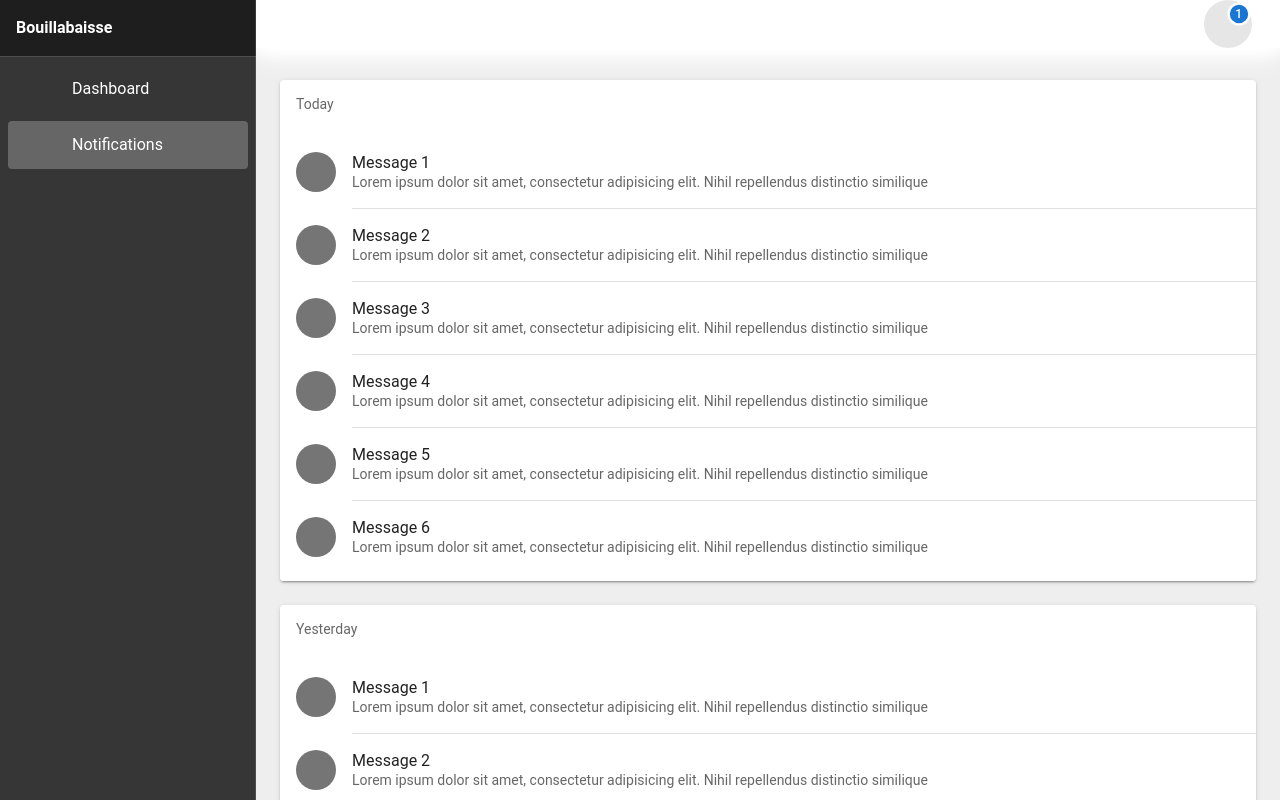
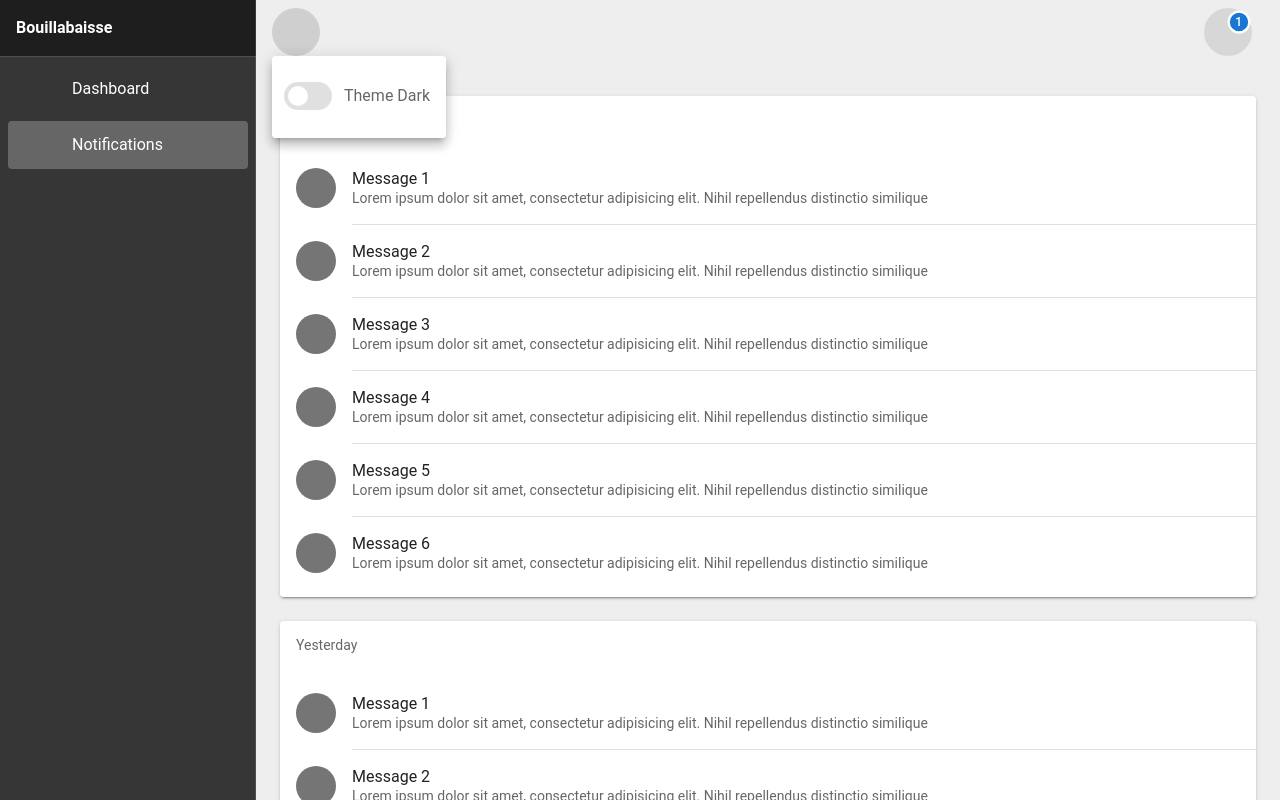
Before and after one commit to italobologna/bouillabaisse-monitor, a Vue app in the folder bouillabaisse-frontend/: page /notifications in a window 1280 px wide. Both pictures are taken after a click on the button 296 px from the left and 24 px from the top of the page. Shown: the top 800 px of the page. Built offline with nearby package versions, Linux system fonts and the light colour scheme; the HTML template or start-up script is replaced by a standard one.

Commit message:
Fixes the top bar color

```diff
--- a/bouillabaisse-frontend/src/App.vue
+++ b/bouillabaisse-frontend/src/App.vue
@@ -1,8 +1,5 @@
 <template>
-  <v-app
-    id="main"
-    :style="{ background: $vuetify.theme.themes[theme].background }"
-  >
+  <v-app id="main" :style="{ background: color }">
     <v-navigation-drawer app dark>
       <v-sheet class="pa-4">
         <div><strong>Bouillabaisse</strong></div>
@@ -29,10 +26,33 @@
       </v-list>
     </v-navigation-drawer>
 
-    <v-app-bar id="app-bar" app dense color="white" class="pl-3 pr-6">
-      <v-btn icon>
-        <v-icon>mdi-dots-vertical</v-icon>
-      </v-btn>
+    <v-app-bar
+      app
+      id="app-bar"
+      class="pl-3 pr-6"
+      :style="{
+        'box-shadow': '0 5px 10px, 0 10px 25px',
+        background: color,
+        color,
+      }"
+    >
+      <v-menu transition="slide-y-transition" right offset-y>
+        <template v-slot:activator="{ on, attrs }">
+          <v-btn icon v-bind="attrs" v-on="on">
+            <v-icon>mdi-dots-vertical</v-icon>
+          </v-btn>
+        </template>
+        <v-list>
+          <v-list-item>
+            <v-switch
+              v-model="$vuetify.theme.dark"
+              hint="This toggles the global state of the Vuetify theme"
+              inset
+              label="Theme Dark"
+            ></v-switch>
+          </v-list-item>
+        </v-list>
+      </v-menu>
 
       <v-spacer></v-spacer>
 
@@ -81,15 +101,12 @@ export default {
     theme() {
       return this.$vuetify.theme.dark ? "dark" : "light";
     },
+    color() {
+      return this.$vuetify.theme.themes[this.theme].background;
+    },
   },
   created() {
     // this.$vuetify.theme.dark = true
   },
 };
 </script>
-
-<style scoped>
-#app-bar {
-  box-shadow: 0 5px 10px #fff, 0 10px 25px #fff;
-}
-</style>
--- a/bouillabaisse-frontend/src/plugins/vuetify.js
+++ b/bouillabaisse-frontend/src/plugins/vuetify.js
@@ -12,6 +12,9 @@ const opts = {
         themes: {
             light: {
                 background: '#EEEEEE'
+            },
+            dark: {
+                background: '#121212'
             }
         }
     },
```
